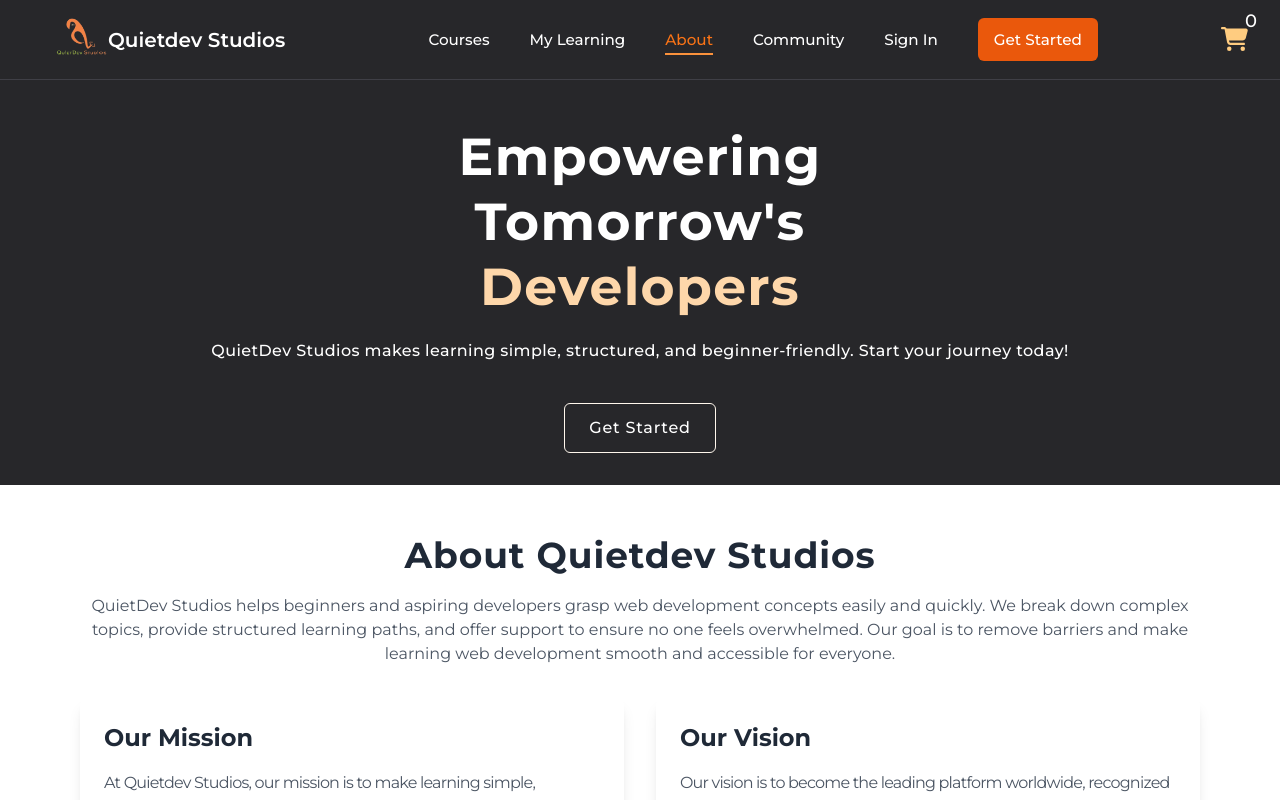
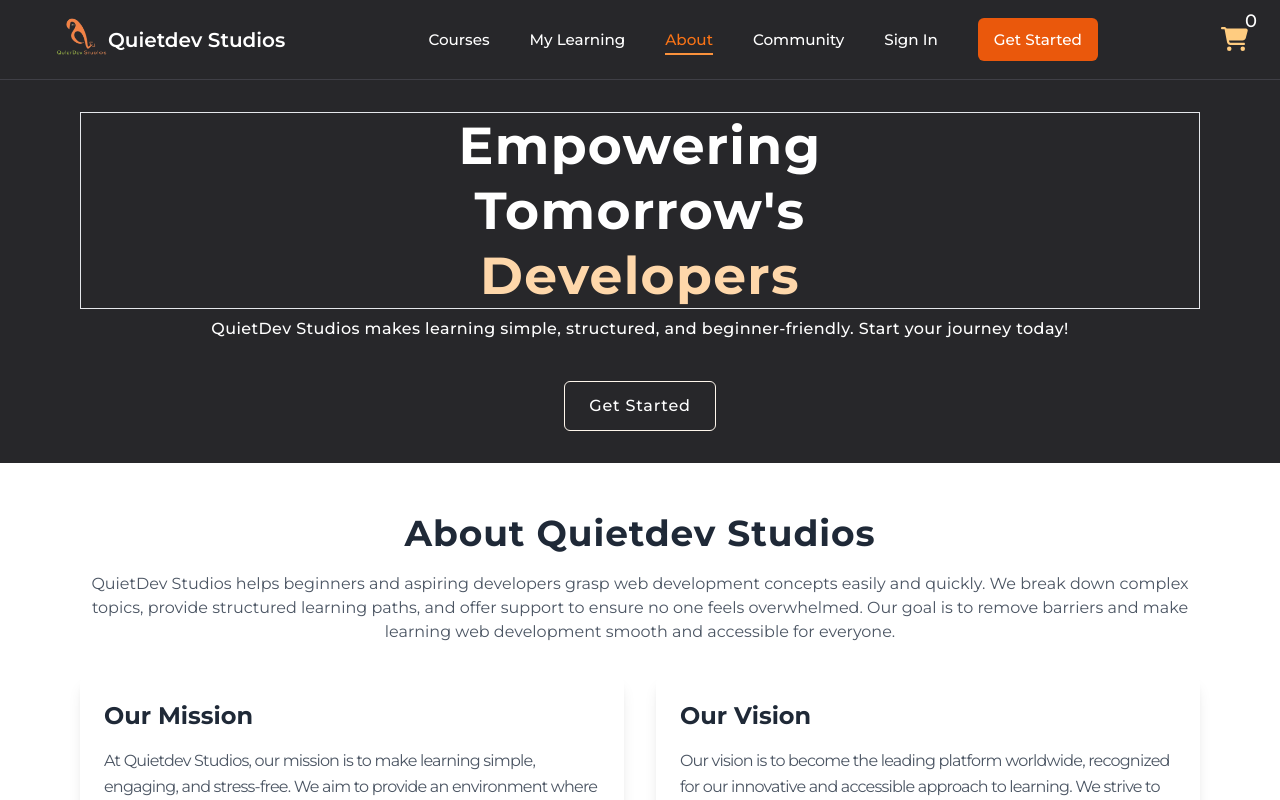
Before and after one commit to quietdevstudios/quietdevstudio, a React (Vite) app: page /about in a window 1280 px wide. Shown: the top 800 px of the page. Built offline with nearby package versions, Linux system fonts and the light colour scheme.

Commit message:
content update

```diff
--- a/src/pages/About.jsx
+++ b/src/pages/About.jsx
@@ -8,7 +8,7 @@ const About = () => {
       {/* Hero Section */}
       <div className="bg-zinc-800 text-white py-8">
         <div className="md:px-12 lg:px-20 text-center flex flex-col items-center gap-2">
-          <h1 className="text-[2.2rem] p-3 font-bold leading-tight tracking-wide md:text-[2.5rem] lg:text-[3.25rem] lg:px-60">
+          <h1 className="text-2xl border font-bold leading-tight tracking-wide md:text-[2.5rem] lg:text-[3.25rem] lg:px-60">
             Empowering Tomorrow's{" "}
             <span className="text-orange-200">Developers</span>
           </h1>
```
